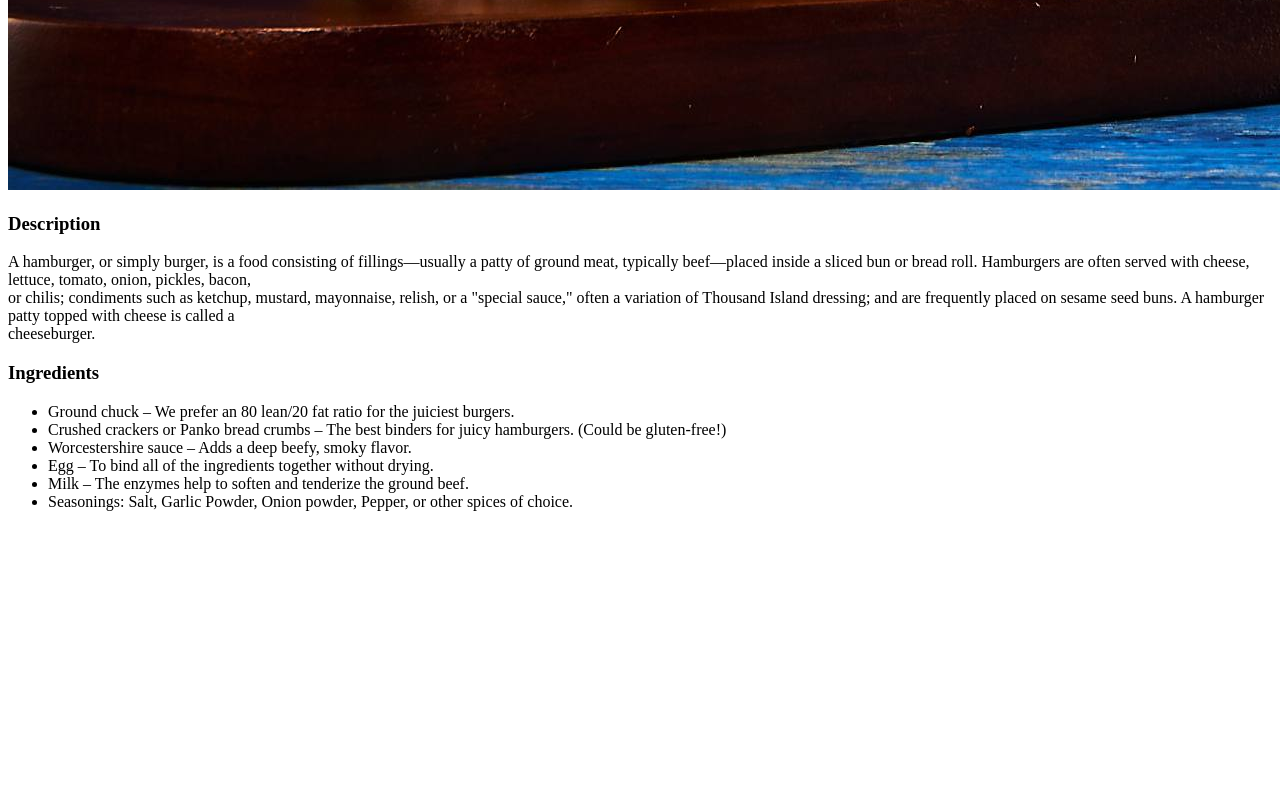
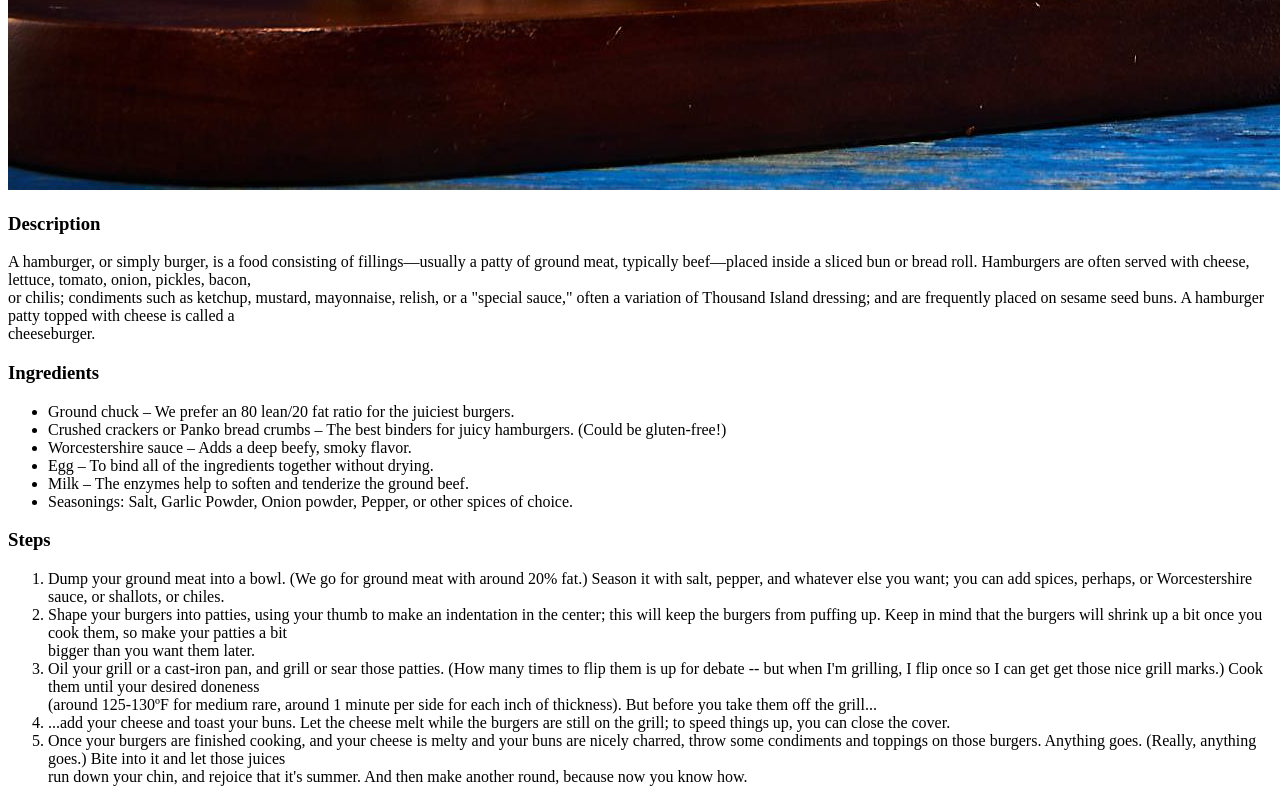
Before and after one commit to joaoSena0206/odin-recipes, a plain HTML site: page recipes/hamburguer.html in a window 1280 px wide. Shown: the part 1022-1824 px from the top of the page. Before the commit the page ends 1549 px from the top, so only its background shows below. Drawn offline with Linux system fonts and the light colour scheme.

Commit message:
Adiciona as etapas da receita do hambúrguer

```diff
--- a/recipes/hamburguer.html
+++ b/recipes/hamburguer.html
@@ -29,6 +29,26 @@
         <li>Milk – The enzymes help to soften and tenderize the ground beef.</li>
         <li>Seasonings: Salt, Garlic Powder, Onion powder, Pepper, or other spices of choice.</li>
     </ul>
+
+    <h3>Steps</h3>
+    <ol>
+        <li>Dump your ground meat into a bowl. (We go for ground meat with around 20% fat.) Season it with salt, pepper,
+            and whatever else you want; you can add spices, perhaps, or Worcestershire sauce, or shallots, or chiles.
+        </li>
+        <li>Shape your burgers into patties, using your thumb to make an indentation in the center; this will keep the
+            burgers from puffing up. Keep in mind that the burgers will shrink up a bit once you cook them, so make your
+            patties a bit <br> bigger than you want them later.</li>
+        <li>Oil your grill or a cast-iron pan, and grill or sear those patties. (How many times to flip them is up for
+            debate -- but when I'm grilling, I flip once so I can get get those nice grill marks.) Cook them until your
+            desired doneness <br> (around 125-130ºF for medium rare, around 1 minute per side for each inch of thickness).
+            But before you take them off the grill...</li>
+        <li>...add your cheese and toast your buns. Let the cheese melt while the burgers are still on the grill; to
+            speed things up, you can close the cover.</li>
+        <li>Once your burgers are finished cooking, and your cheese is melty and your buns are nicely charred, throw
+            some condiments and toppings on those burgers. Anything goes. (Really, anything goes.) Bite into it and let
+            those juices <br> run down your chin, and rejoice that it's summer. And then make another round, because now you
+            know how.</li>
+    </ol>
 </body>
 
 </html>
```
